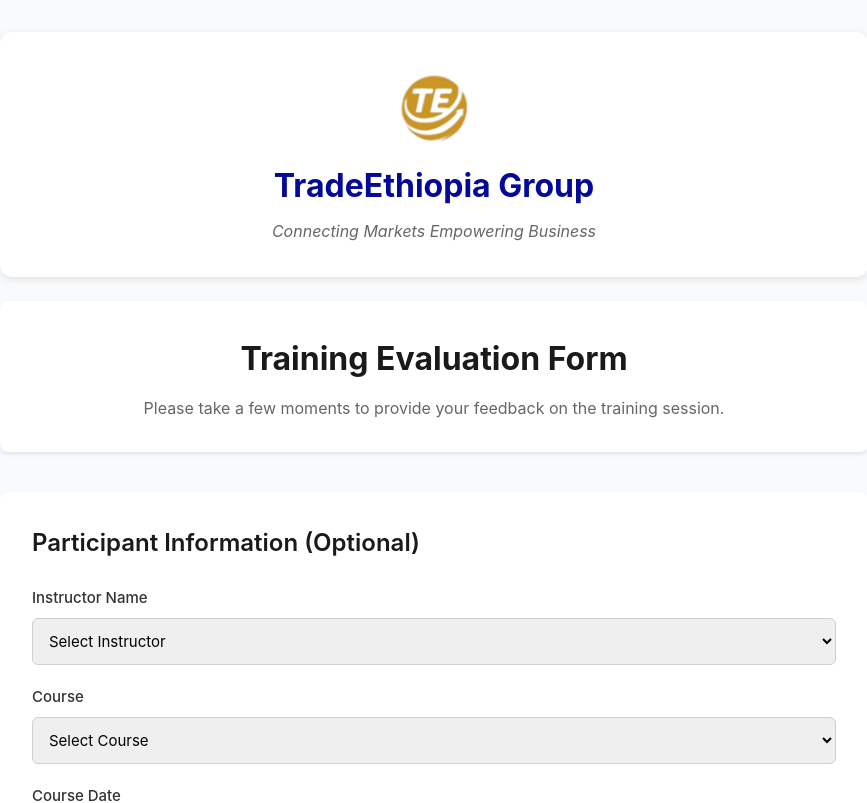
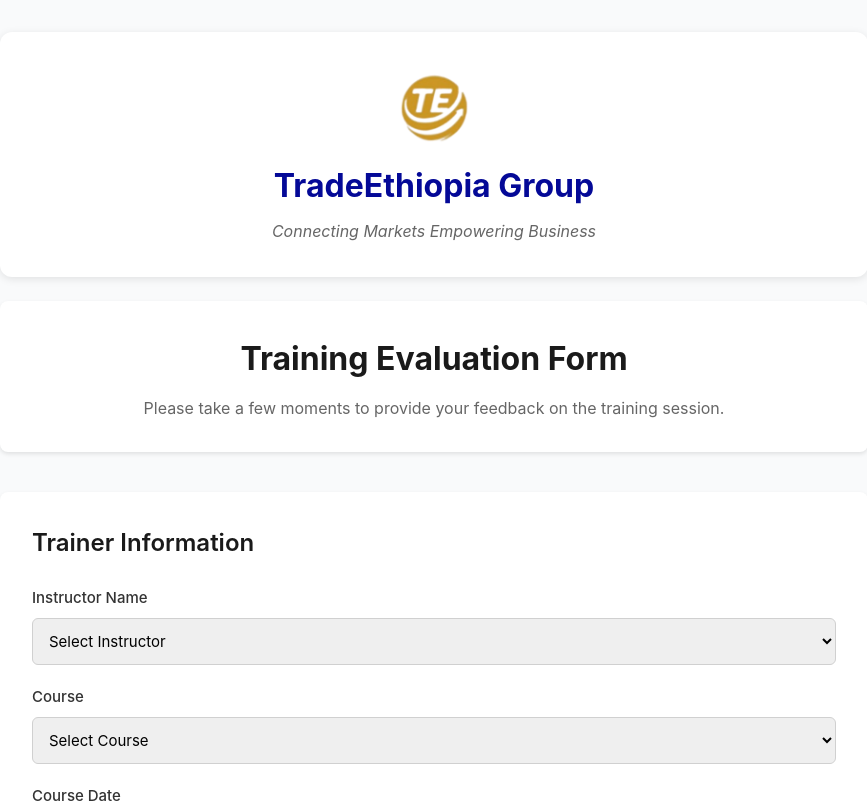
Before and after one commit to Amannel16/Evaluation-Form-Final, a React (Vite) app: page /evaluation/1 in a window 1280 px wide. Shown: the top 803 px of the page, without its empty margins (206-1073 px from the left). Built offline with nearby package versions, Linux system fonts and the light colour scheme; no server answers; the HTML template or start-up script is replaced by a standard one.

Commit message:
i cheanged the  Trainer Label

```diff
--- a/src/components/EvaluationForm.jsx
+++ b/src/components/EvaluationForm.jsx
@@ -157,7 +157,7 @@
 
       <form onSubmit={handleSubmit} className="evaluation-form">
         <section className="form-section">
-  <h2>Participant Information (Optional)</h2>
+  <h2>Trainer Information</h2>
 
   <div className="form-group">
     <label htmlFor="instructorName">Instructor Name</label>
```
